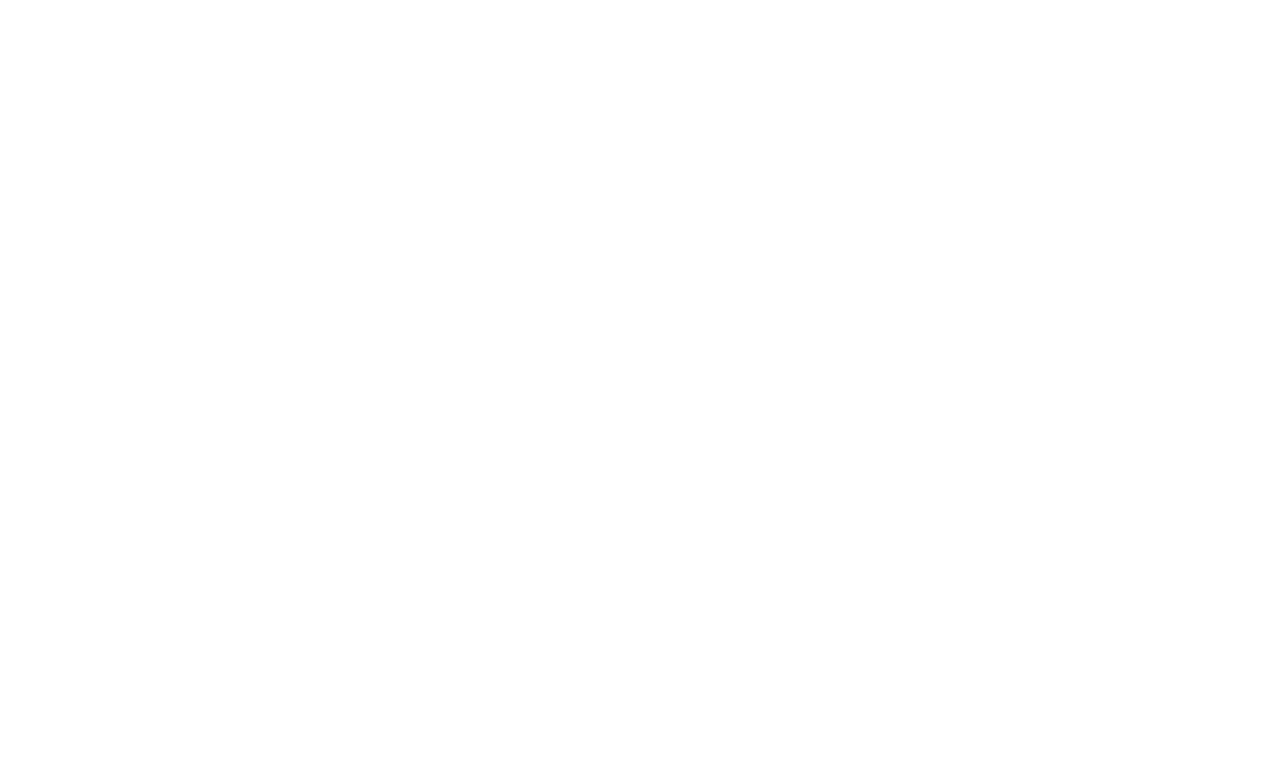
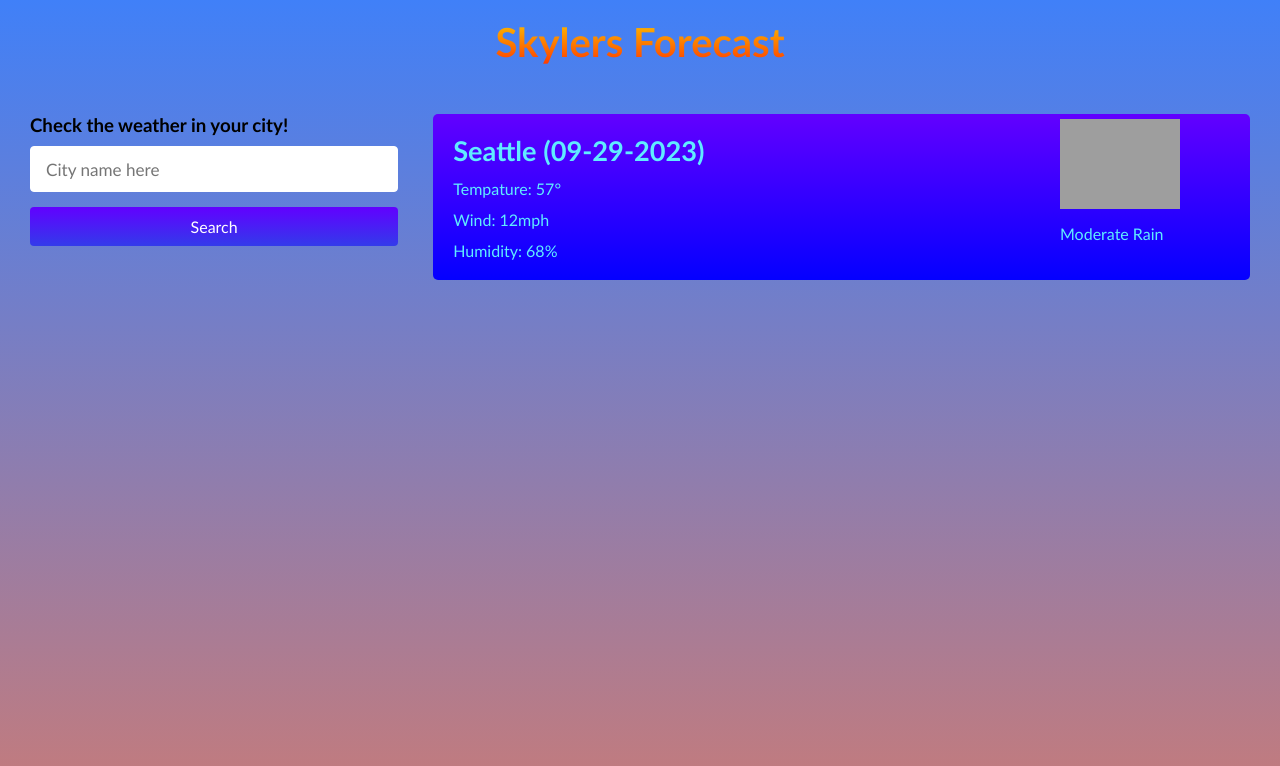
Before and after one commit to Ricochet227/WeatherApp, a plain HTML site: page index.html in a window 1280 px wide. Drawn offline with Linux system fonts and the light colour scheme; grey boxes are pictures that could not be loaded.

Commit message:
Base HTML and CSS
Added the base html for the project and almost all CSS

```diff
--- a/index.html
+++ b/index.html
@@ -3,9 +3,32 @@
 <head>
     <meta charset="UTF-8">
     <meta name="viewport" content="width=device-width, initial-scale=1.0">
-    <title>Weather | Ricochet</title>
+    <title>Skylers Forecast | Weather Dashboard</title>
+    <link rel="stylesheet" href="style.css">
 </head>
 <body>
-
+    <h1>Skylers Forecast</h1>
+    <div class="container">
+        <div class="weather-input">
+            <h3>Check the weather in your city!</h3>
+            <input type="text" placeholder="City name here">
+            <button class="search-btn">Search</button>
+        </div>
+            <div class="weather-data">
+                <div class="current-weather">
+                    <div class="details">
+                        <h2>Seattle (09-29-2023)</h2>
+                        <h4>Tempature: 57°</h4>
+                        <h4>Wind: 12mph</h4>
+                        <h4>Humidity: 68%</h4>
+                    </div>
+                    <div class="icon">
+                        <img src="https://openweathermap.org/img/wn/10d@4x.png" alt="weather-icon">
+                        <h4>Moderate Rain</h4>
+                    </div>
+                </div>
+            </div>
+        </div>
+    </div>
 </body>
 </html>
--- a/style.css
+++ b/style.css
@@ -0,0 +1,76 @@
+*{
+    margin: 0;
+    padding: 0;
+    box-sizing: border-box;
+    font-family: 'Gill Sans', 'Gill Sans MT','Trebuchet MS', sans-serif;
+
+}
+body{
+    height: 100vh;
+    background-size: cover;
+    size: 100%;
+    background: linear-gradient(rgb(64, 128, 248),rgb(197, 123, 123));
+}
+h1{
+    padding: 18px 0;
+    text-align: center;
+    background: linear-gradient(rgb(251, 255, 0),rgb(255, 0, 0));
+    font-size: 2.5rem;
+    -webkit-background-clip: text;
+    -webkit-text-fill-color: transparent;
+}
+.container{
+    display: flex;
+    gap: 35px;
+    padding: 30px;
+}
+.weather-input{
+    width: 550px;
+}
+.weather-input input{
+    width: 100%;
+    height: 46px;
+    outline: none;
+    padding: 0 15px;
+    font-size: 1.07rem;
+    border: 1px solid white;
+    border-radius: 4px;
+    margin: 10px 0 15px 0;
+}
+.weather-data{
+    width: 100%;
+}
+.weather-input button{
+    width: 100%;
+    padding: 10px 0;
+    cursor: pointer;
+    border: none;
+    color: white;
+    border-radius: 4px;
+    background: linear-gradient(rgb(98, 0, 255),rgba(4, 0, 255, 0.534));
+    font-size: 1rem;
+}
+.current-weather{
+    display: flex;
+    justify-content: space-between;
+    background: linear-gradient(rgb(98, 0, 255),rgb(4, 0, 255));
+    color: rgb(96, 236, 255);
+    border-radius: 5px;
+    padding: 20px 70px 20px 20px;
+}
+.current-weather h2{
+    font-size: 1.7rem;
+}
+.current-weather h4{
+    margin-top: 12px;
+    font-size: 1rem;
+    font-weight: 500;
+}
+.current-weather .icon img{
+    max-width: 120px;
+    margin-top: -15px;
+}
+.current-weather .icon h6{
+    margin-top: -10px;
+    text-transform: capitalize;
+}
```
Also changed, not shown: 06-server-side-apis-homework-demo.png (added).
